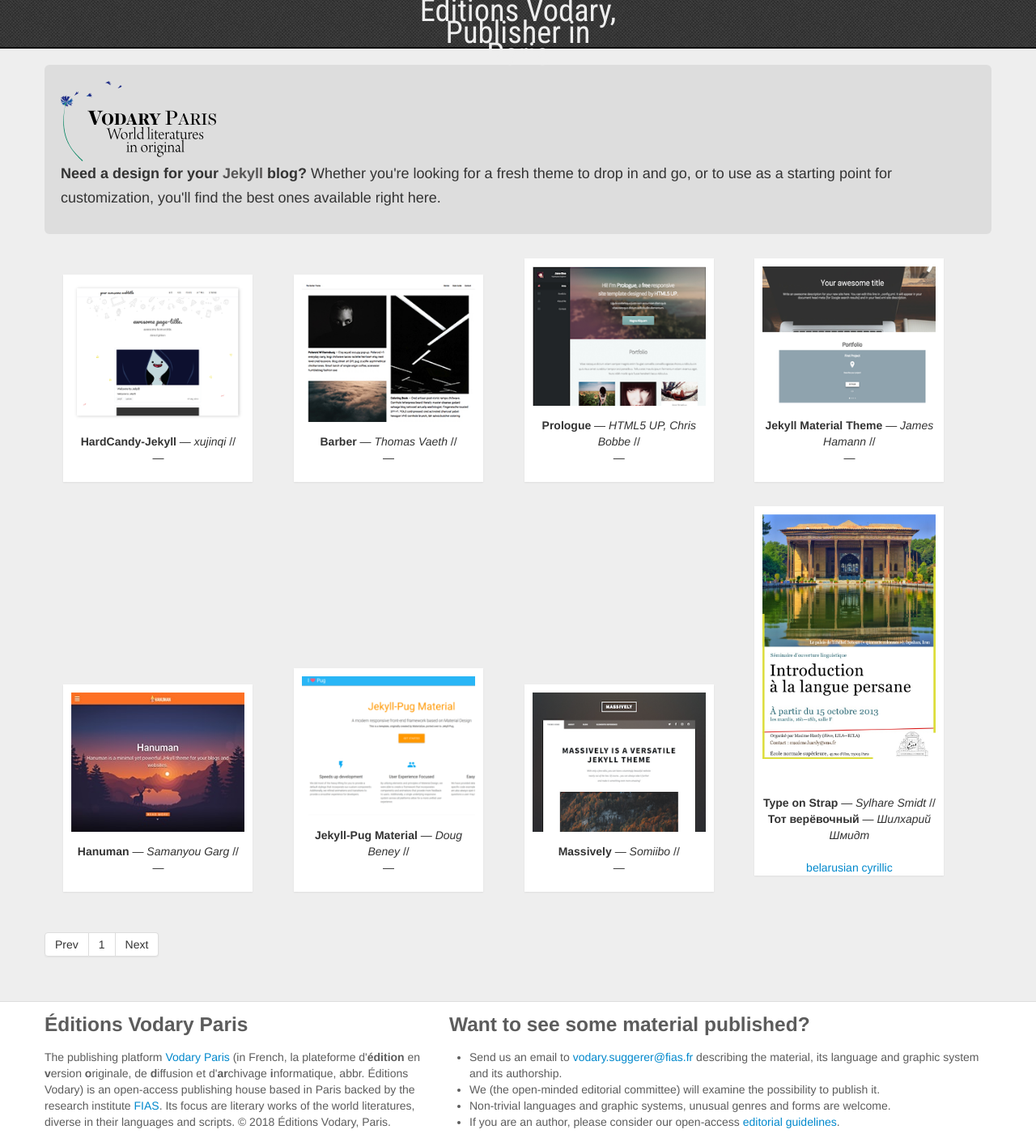
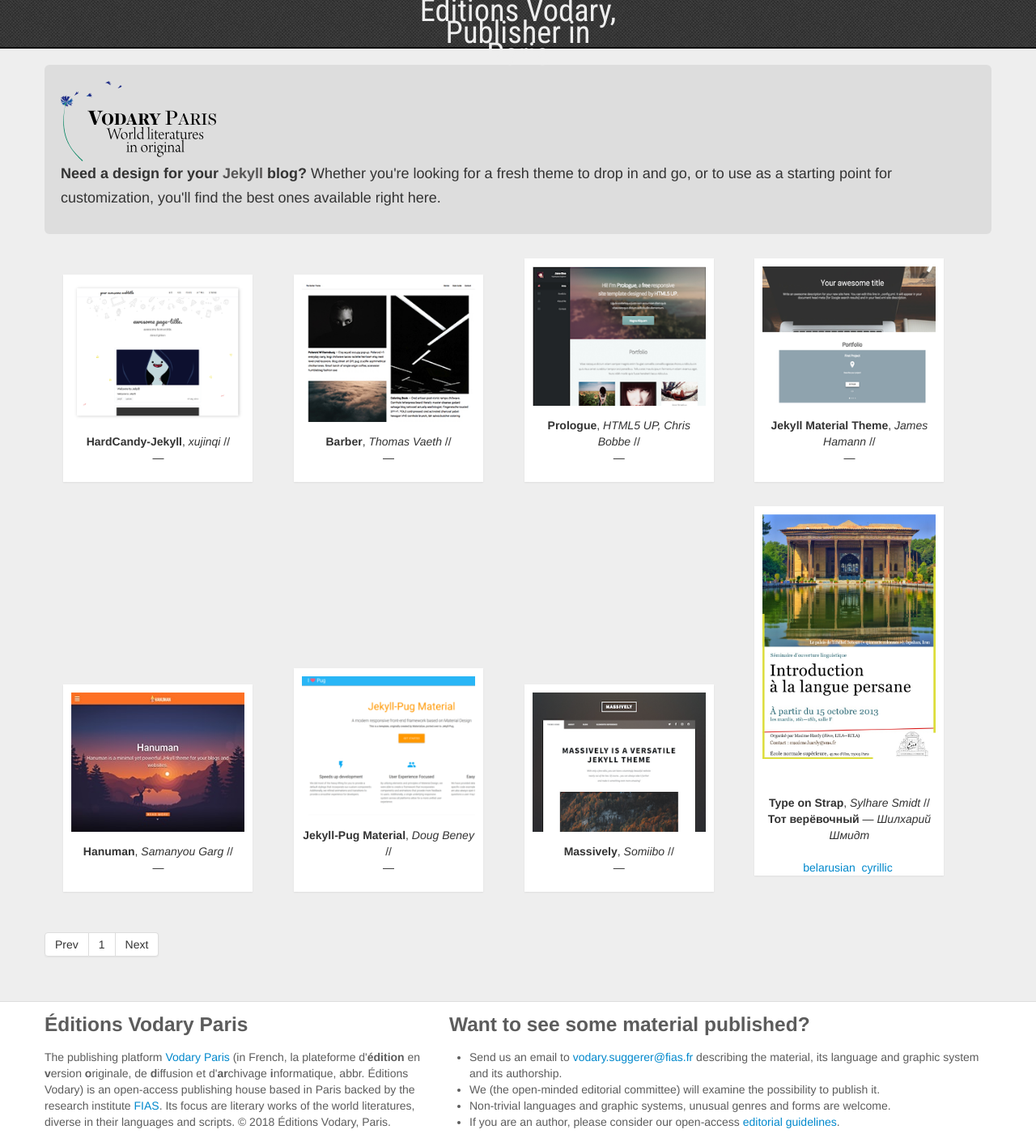
Before and after one commit to mlare/vodary, a Jekyll site: the page built from index.html, in a window 1280 px wide. Shown: the whole page at 81% size. Built offline with Jekyll 4.4.1, drawn with Linux system fonts in a browser that asks for light colours; Markdown is read by kramdown in place of the engine named in the settings; the list of posts is cut into pages by our own code.

Commit message:
Update index.html

```diff
--- a/index.html
+++ b/index.html
@@ -8,9 +8,9 @@
 		<div class="item">
 			<a class="item-inner" href="{{ post.url }}">
 				<div class="item-image"><img src="/thumbnails/{{ post.thumbnail }}"></div>
-				<div class="item-name"><strong>{{ post.title }}</strong> — <i>{{ post.author }}</i> //<br><strong>{{ post.ortitle }}</strong> — <i>{{ post.orauthor }}</i><br>
+				<div class="item-name"><strong>{{ post.title }}</strong>, <i font-family:serif;>{{ post.author }}</i> //<br><strong>{{ post.ortitle }}</strong> — <i font-family:serif;>{{ post.orauthor }}</i><br>
 				{% if post.tags %}{% for tag in post.tags %}{% capture tag_name %}{{ tag }}{% endcapture %}
-    				<a href="/tag/{{ tag_name }}"><nobr>{{ tag_name }}</nobr> </a>  {% endfor %}{% endif %}
+    				<a href="/tag/{{ tag_name }}"><nobr>{{ tag_name }}</nobr></a>&nbsp;{% endfor %}{% endif %}
 				</div>
 			</a>
 		</div>
```
